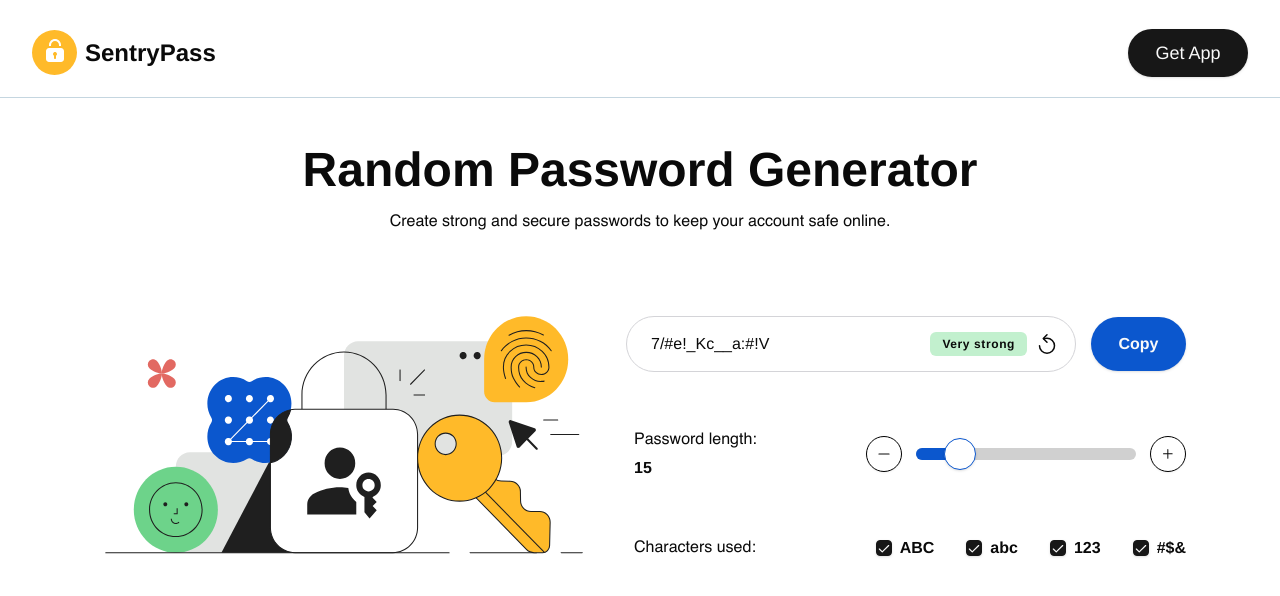
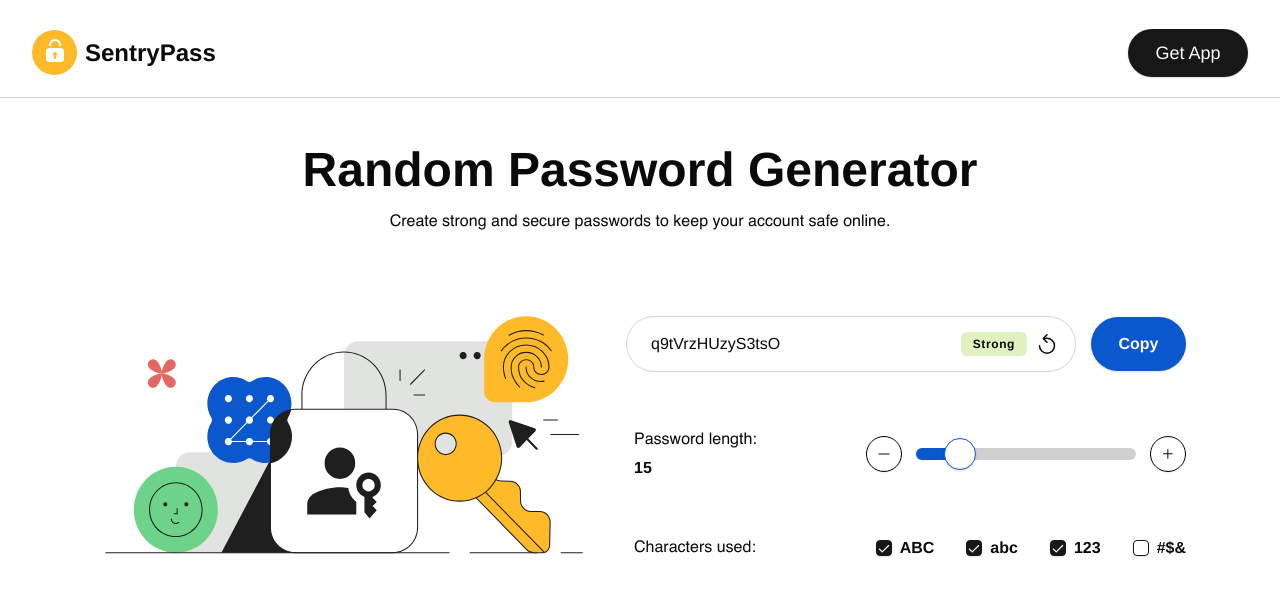
Before and after one commit to jovination/SentryPass, a Next.js app: page / in a window 1280 px wide. Shown: the top 596 px of the page. Built offline with nearby package versions, Linux system fonts and the light colour scheme.

Commit message:
few changes

```diff
--- a/components/PasswordGenerator.tsx
+++ b/components/PasswordGenerator.tsx
@@ -10,13 +10,16 @@ import { IoRefresh } from "react-icons/io5"
 import { RxMinus } from "react-icons/rx"
 import { GoPlus } from "react-icons/go"
 
+const MAX_VISIBLE_LENGTH = 16
+const MAX_PASSWORD_LENGTH = 100
+
 export default function PasswordGenerator() {
   const [password, setPassword] = useState("")
   const [length, setLength] = useState(15)
   const [useUppercase, setUseUppercase] = useState(true)
   const [useLowercase, setUseLowercase] = useState(true)
   const [useNumbers, setUseNumbers] = useState(true)
-  const [useSymbols, setUseSymbols] = useState(true)
+  const [useSymbols, setUseSymbols] = useState(false)
 
   const generatePassword = () => {
     let charset = ""
@@ -43,32 +46,39 @@ export default function PasswordGenerator() {
 
   const getPasswordStrength = () => {
     let strength = 0
-    if (length > 10) strength++
+    if (length >= 8) strength++
+    if (length >= 12) strength++
     if (useUppercase) strength++
     if (useLowercase) strength++
     if (useNumbers) strength++
     if (useSymbols) strength++
 
-    if (strength <= 2) return "Weak"
-    if (strength <= 4) return "Strong"
-    return "Very strong"
+    if (strength <= 3) return { text: "Weak", color: "#EFBEBE" }
+    if (strength === 4) return { text: "Good", color: "#F9EDBD" }
+    if (strength === 5) return { text: "Strong", color: "#DFF1C0" }
+    return { text: "Very strong", color: "#DFF1C0" }
   }
+
+  const visiblePassword = password.slice(0, MAX_VISIBLE_LENGTH)
+  const hiddenChars = password.length > MAX_VISIBLE_LENGTH ? password.length - MAX_VISIBLE_LENGTH : 0
 
   return (
     <div className="w-[560px] h-[312px] flex flex-col justify-center space-y-14">
       <div className="flex items-center justify-between">
         <div className="w-full max-w-[450px] h-[56px] rounded-full pr-4 pl-6 border border-[#d4d4d8] flex items-center justify-between">
-          <div>
+          <div className="overflow-hidden">
             <Label className="text-base font-lg" htmlFor="password">
-              {password}
+              {visiblePassword}
+              {hiddenChars > 0 && <span className="text-gray-400">+{hiddenChars}</span>}
             </Label>
           </div>
           <div className="flex items-center gap-2">
             <Label
-              className="bg-[#C2F0CE] px-3 py-1 rounded-md text-xs font-[600] tracking-wider"
+              className="px-3 py-1 rounded-md text-xs font-[600] tracking-wider"
               htmlFor="password-level-status"
+              style={{ backgroundColor: getPasswordStrength().color }}
             >
-              {getPasswordStrength()}
+              {getPasswordStrength().text}
             </Label>
             <Link
               href="/"
@@ -106,14 +116,14 @@ export default function PasswordGenerator() {
             className="w-[220px]"
             value={[length]}
             onValueChange={(value) => setLength(value[0])}
-            max={100}
+            max={MAX_PASSWORD_LENGTH}
             step={1}
           />
           <Button
             className="rounded-full border border-black"
             variant="outline"
             size="icon"
-            onClick={() => setLength(Math.min(100, length + 1))}
+            onClick={() => setLength(Math.min(MAX_PASSWORD_LENGTH, length + 1))}
           >
             <GoPlus />
           </Button>
```
